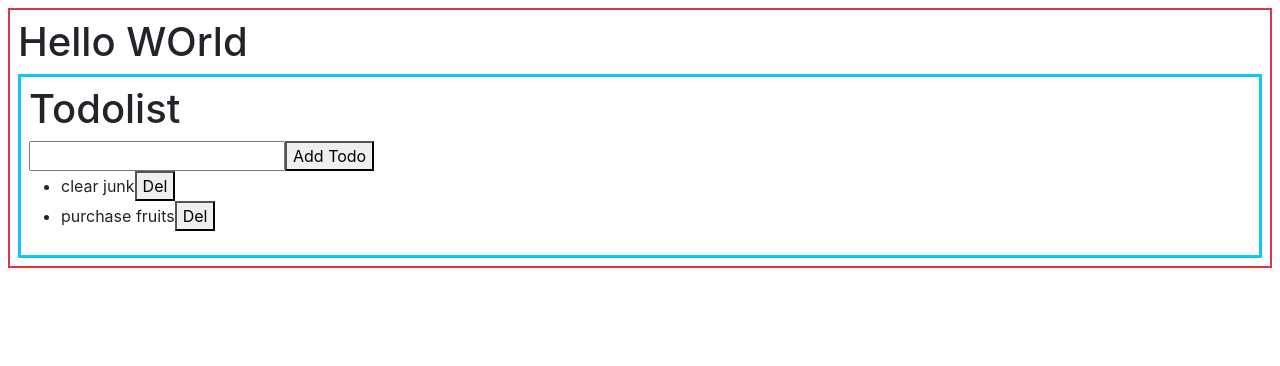
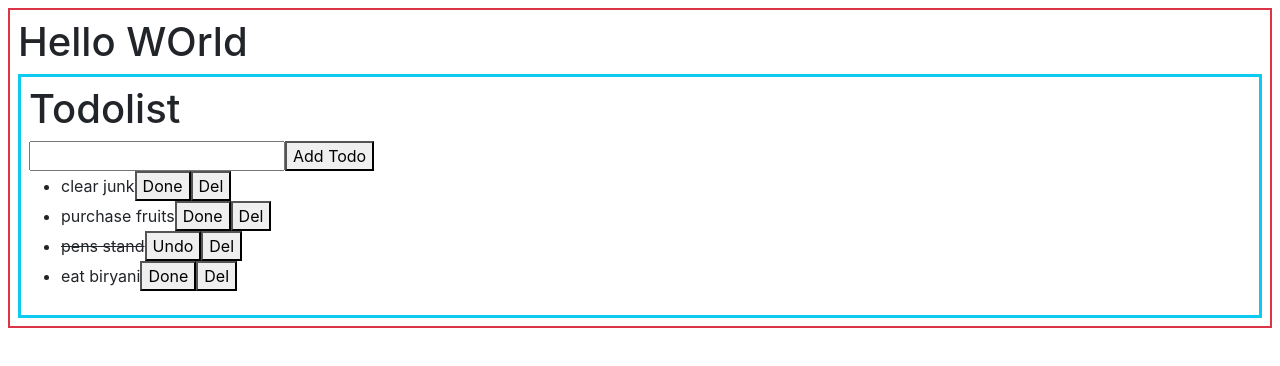
Before and after one commit to edupoly/rb18app, a React (Create React App) app: page / in a window 1280 px wide. Shown: the top 366 px of the page. Built offline with nearby package versions, Linux system fonts and the light colour scheme; the HTML template or start-up script is replaced by a standard one.

Commit message:
todolist done undo

```diff
--- a/src/Todolist.jsx
+++ b/src/Todolist.jsx
@@ -1,7 +1,12 @@
 import React,{useState} from 'react'
 
 function Todolist() {
-  const [todos, setTodos] = useState(['clear junk','purchase fruits'])
+  const [todos, setTodos] = useState([
+                                        {title:'clear junk',status:false},
+                                        {title:'purchase fruits',status:false},
+                                        {title:'pens stand',status:true},
+                                        {title:'eat biryani',status:false}
+                                      ])
   const [newtodo, setNewtodo] = useState('')
   function handleChange(e){
     setNewtodo(e.target.value)
@@ -14,6 +19,16 @@ function Todolist() {
     temp.splice(index,1)
     setTodos([...temp])
   }
+  function undoTask(index){
+    var temp = [...todos];
+    temp[index].status = false
+    setTodos([...temp])
+  }
+  function doneTask(index){
+    var temp = [...todos];
+    temp[index].status = true
+    setTodos([...temp])
+  }
   return (
     <div className='border border-info border-3 p-2'>
       <h1>Todolist</h1>
@@ -22,8 +37,12 @@ function Todolist() {
       <ul>
         {
           todos.map((todo,i)=>{
-            return <li>
-              {todo}
+            return <li className={(todo.status===true)?'text-decoration-line-through':''}>
+              {todo.title}
+              {
+                todo.status===true
+                ?(<button onClick={()=>{undoTask(i)}}>Undo</button>)
+                :(<button onClick={()=>{doneTask(i)}}>Done</button>)}
               <button onClick={()=>{delTodo(i)}}>Del</button>
             </li>
           })
```
